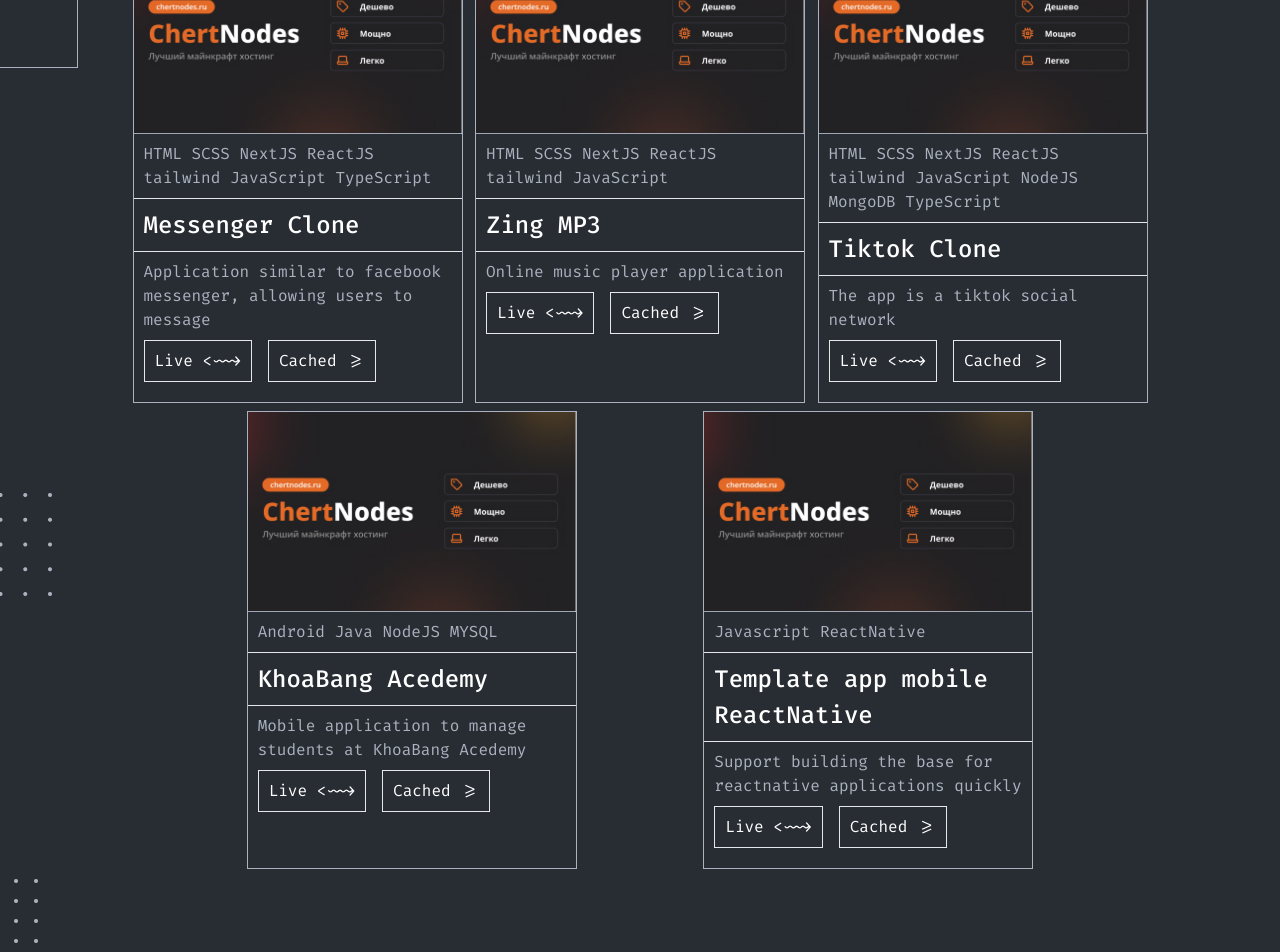
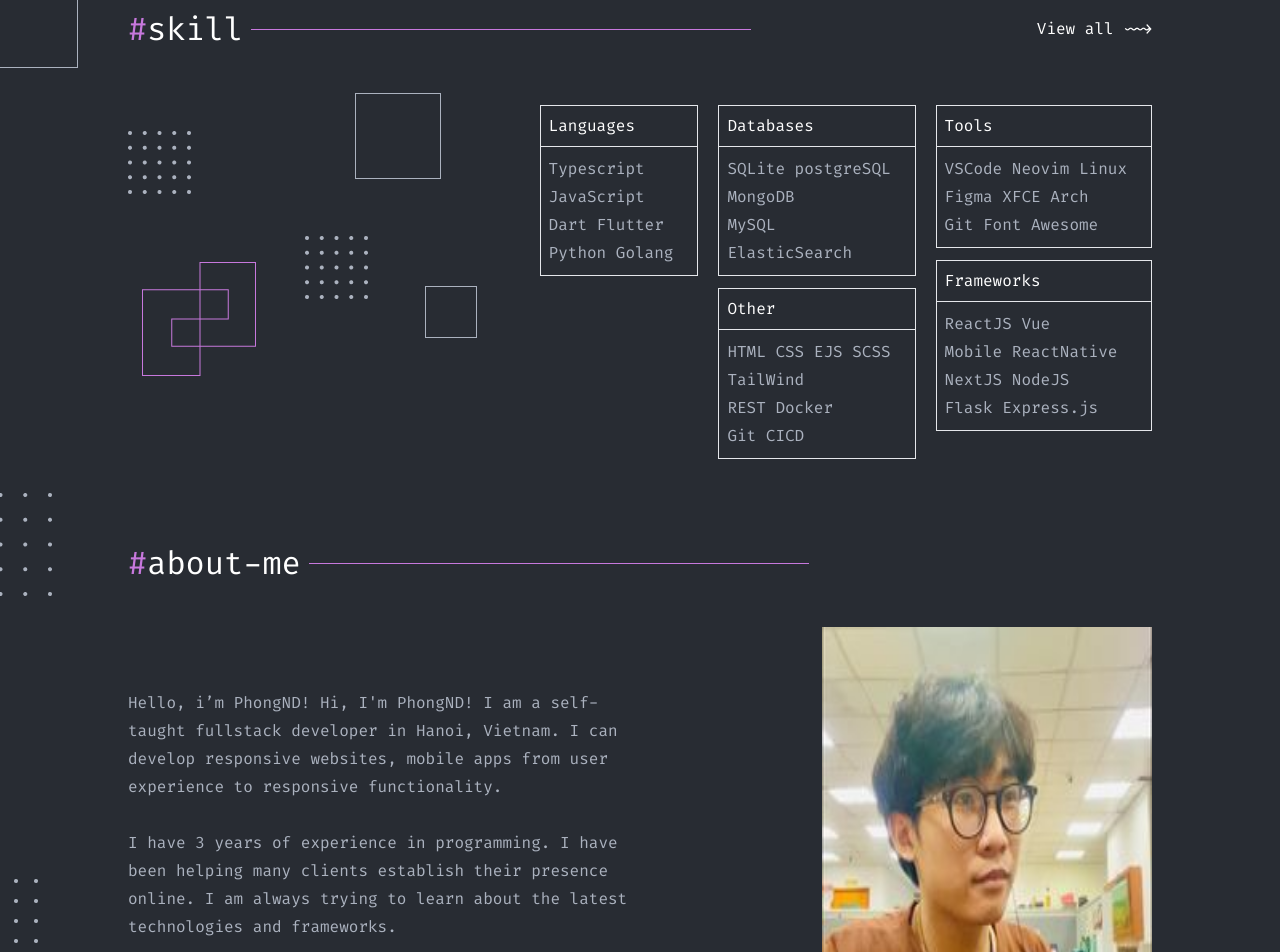
Before and after one commit to nguyendinhphongdx/portfolio-website-reactjs, a React (Create React App) app: page / in a window 1280 px wide. Shown: the part 1540-2492 px from the top of the page. Built offline with nearby package versions, Linux system fonts and the light colour scheme.

Commit message:
add skill

```diff
--- /dev/null
+++ b/src/@core/db/projects.ts
@@ -0,0 +1,73 @@
+const projectsDb = [{
+    title: "8icle",
+    content: "Information scanning and analysis tool",
+    brief: "HTML SCSS NextJS ReactJS tailwind JavaScript TypeScript",
+    img: require('../../resources/imgs/projects/cherfnodes.jpg'),
+    id: 1,
+    href: "https://8icle.com/"
+},
+{
+    title: "Website rent Hotel",
+    content: "Hotel reservation system (FrontEnd)",
+    brief: "HTMl CSS Javascript Boostrap JQuery",
+    img: require('../../resources/imgs/projects/cherfnodes.jpg'),
+    id: 7,
+    source: "https://github.com/nguyendinhphongdx/Website-Rent-Hotel",
+    href: "https://nguyendinhphongdx.github.io/Website-Rent-Hotel/"
+},
+{
+    title: "DBiz Stop, DBiz Driver, DBiz Mng",
+    content: "Hotel reservation system (FrontEnd)",
+    brief: "HTMl CSS Javascript Boostrap JQuery",
+    img: require('../../resources/imgs/projects/cherfnodes.jpg'),
+    id: 8,
+    source: "https://github.com/nguyendinhphongdx/Website-Rent-Hotel",
+    href: "https://nguyendinhphongdx.github.io/Website-Rent-Hotel/"
+},
+{
+    title: "Messenger Clone",
+    content: "Application similar to facebook messenger, allowing users to message",
+    brief: "HTML SCSS NextJS ReactJS tailwind JavaScript TypeScript",
+    img: require('../../resources/imgs/projects/cherfnodes.jpg'),
+    id: 2,
+    href: "https://messenger-clone-pi-azure.vercel.app/",
+    source: "https://github.com/nguyendinhphongdx/messenger-clone",
+},
+{
+    title: "Zing MP3",
+    content: "Online music player application",
+    brief: "HTML SCSS NextJS ReactJS tailwind JavaScript",
+    img: require('../../resources/imgs/projects/cherfnodes.jpg'),
+    id: 3,
+    href: "https://zing-mp3-phi.vercel.app/",
+    source: "https://github.com/nguyendinhphongdx/zing-mp3"
+},
+{
+    title: "Tiktok Clone",
+    content: "The app is a tiktok social network",
+    brief: "HTML SCSS NextJS ReactJS tailwind JavaScript NodeJS MongoDB TypeScript",
+    img: require('../../resources/imgs/projects/cherfnodes.jpg'),
+    id: 4,
+    href: "https://chipper-creponne-410cfa.netlify.app/",
+    source: "https://github.com/nguyendinhphongdx/tiktok-clone"
+},
+{
+    title: "KhoaBang Acedemy",
+    content: "Mobile application to manage students at KhoaBang Acedemy",
+    brief: "Android Java NodeJS MYSQL",
+    img: require('../../resources/imgs/projects/cherfnodes.jpg'),
+    id: 5,
+    source: "https://github.com/nguyendinhphongdx/Scientific"
+},
+{
+    title: "Template app mobile ReactNative",
+    content: "Support building the base for reactnative applications quickly",
+    brief: "Javascript ReactNative",
+    img: require('../../resources/imgs/projects/cherfnodes.jpg'),
+    id: 6,
+    source: "https://github.com/nguyendinhphongdx/ReactNativeTemplateBaseTS"
+},
+]
+export {
+    projectsDb
+};
--- a/src/components/title-section/TitleSection.jsx
+++ b/src/components/title-section/TitleSection.jsx
@@ -1,5 +1,5 @@
 const TitleSection = (props) => {
-    const { title, hideMore } = props;
+    const { title, hideMore, href } = props;
     return (
         <div id="projects" className="flex items-center justify-between mt-[80px] mb-[40px]">
             <div className="left flex items-center gap-2">
@@ -8,7 +8,7 @@
             </div>
             {
                 hideMore ? null : <div className="right text-white cursor-pointer">
-                    {'View all ~~>'}
+                    <a href={href ?? '#'}>{'View all ~~>'}</a>
                 </div>
             }
         </div>
--- a/src/pages/home/Home.tsx
+++ b/src/pages/home/Home.tsx
@@ -6,81 +6,12 @@
 import Quote from "../../views/quote/Quote";
 import Skill from "../../views/skills/Skill";
 import { Card } from '../../components/card-project/ProjectCard';
+import { projectsDb } from '../../@core/db/projects';
 
 const HomePage = () => {
     const [projects, setProjects] = useState<Card[]>([]);
     useEffect(() => {
-        const list: Card[] = [{
-            title: "8icle",
-            content: "Information scanning and analysis tool",
-            brief: "HTML SCSS NextJS ReactJS tailwind JavaScript TypeScript",
-            img: require('../../resources/imgs/projects/cherfnodes.jpg'),
-            id: 1,
-            href: "https://8icle.com/"
-        },
-        {
-            title: "Website rent Hotel",
-            content: "Hotel reservation system (FrontEnd)",
-            brief: "HTMl CSS Javascript Boostrap JQuery",
-            img: require('../../resources/imgs/projects/cherfnodes.jpg'),
-            id: 7,
-            source: "https://github.com/nguyendinhphongdx/Website-Rent-Hotel",
-            href: "https://nguyendinhphongdx.github.io/Website-Rent-Hotel/"
-        },
-        {
-            title: "DBiz Stop, DBiz Driver, DBiz Mng",
-            content: "Hotel reservation system (FrontEnd)",
-            brief: "HTMl CSS Javascript Boostrap JQuery",
-            img: require('../../resources/imgs/projects/cherfnodes.jpg'),
-            id: 8,
-            source: "https://github.com/nguyendinhphongdx/Website-Rent-Hotel",
-            href: "https://nguyendinhphongdx.github.io/Website-Rent-Hotel/"
-        },
-        {
-            title: "Messenger Clone",
-            content: "Application similar to facebook messenger, allowing users to message",
-            brief: "HTML SCSS NextJS ReactJS tailwind JavaScript TypeScript",
-            img: require('../../resources/imgs/projects/cherfnodes.jpg'),
-            id: 2,
-            href: "https://messenger-clone-pi-azure.vercel.app/",
-            source: "https://github.com/nguyendinhphongdx/messenger-clone",
-        },
-        {
-            title: "Zing MP3",
-            content: "Online music player application",
-            brief: "HTML SCSS NextJS ReactJS tailwind JavaScript",
-            img: require('../../resources/imgs/projects/cherfnodes.jpg'),
-            id: 3,
-            href: "https://zing-mp3-phi.vercel.app/",
-            source: "https://github.com/nguyendinhphongdx/zing-mp3"
-        },
-        {
-            title: "Tiktok Clone",
-            content: "The app is a tiktok social network",
-            brief: "HTML SCSS NextJS ReactJS tailwind JavaScript NodeJS MongoDB TypeScript",
-            img: require('../../resources/imgs/projects/cherfnodes.jpg'),
-            id: 4,
-            href: "https://chipper-creponne-410cfa.netlify.app/",
-            source: "https://github.com/nguyendinhphongdx/tiktok-clone"
-        },
-        {
-            title: "KhoaBang Acedemy",
-            content: "Mobile application to manage students at KhoaBang Acedemy",
-            brief: "Android Java NodeJS MYSQL",
-            img: require('../../resources/imgs/projects/cherfnodes.jpg'),
-            id: 5,
-            source: "https://github.com/nguyendinhphongdx/Scientific"
-        },
-        {
-            title: "Template app mobile ReactNative",
-            content: "Support building the base for reactnative applications quickly",
-            brief: "Javascript ReactNative",
-            img: require('../../resources/imgs/projects/cherfnodes.jpg'),
-            id: 6,
-            source: "https://github.com/nguyendinhphongdx/ReactNativeTemplateBaseTS"
-        },
-
-        ];
+        const list: Card[] = projectsDb.slice(0,3);
         setProjects(list);
     }, []);
 
--- a/src/views/about/Aboutme.tsx
+++ b/src/views/about/Aboutme.tsx
@@ -8,15 +8,17 @@
             <div className="flex gap-2 justify-between">
                 <div className="left w-[515px] mt-5 flex items-center leading-[28px] flex-wrap">
                     <p className="text-[16px] text-[var(--menu-inactive)]">Hello, i’m PhongND!
-                        I’m a self-taught front-end developer based in Kyiv, Ukraine. I can develop responsive websites from scratch and raise them into modern user-friendly web experiences.
-                        <br /> <br />Transforming my creativity and knowledge into a websites has been my passion for over a year. I have been helping various clients to establish their presence online. I always strive to learn about the newest technologies and frameworks.
+                        Hi, I'm PhongND! I am a self-taught fullstack developer in Hanoi, Vietnam. I can develop responsive websites, mobile apps from user experience to responsive functionality.
+                        <br />
+                        <br />
+                        I have 3 years of experience in programming. I have been helping many clients establish their presence online. I am always trying to learn about the latest technologies and frameworks.
                     </p>
                     {
                         hideMore ? null : <div className="transition duration-300 hover:text-[var(--color-menu-violet)] hover:border-[var(--color-menu-violet)] cursor-pointer border-[1px] p-[6px] text-white inline-block">{'Read more ->'}</div>
                     }
                 </div>
                 <div className="right">
-                    <img className="w-[330px] h-[480px]" src={require('../../resources/imgs/about-me/right.png')} alt="" />
+                    <img className="w-[330px] h-[480px]" src={require('../../resources/imgs/about-me/me.jpg')} alt="" />
                 </div>
             </div>
         </div>
--- a/src/views/projects/Project.jsx
+++ b/src/views/projects/Project.jsx
@@ -7,7 +7,7 @@
     };
     return (
         <div id="projects">
-            <TitleSection title={'projects'} width={500} />
+            <TitleSection title={'projects'} width={500} href="/projects"/>
             <div className="flex gap-2 justify-evenly flex-wrap">
             {listProjects()}
             </div>
--- a/src/views/skills/Skill.tsx
+++ b/src/views/skills/Skill.tsx
@@ -5,17 +5,17 @@
         left: [
             {
                 title: 'Languages',
-                skills: ['Typescript Lua', 'Python JavaScript'],
+                skills: ['Typescript',' JavaScript', 'Dart Flutter', 'Python Golang'],
             },
         ],
         center: [
             {
                 title: 'Databases',
-                skills: ['SQLite postgreSQL', 'Mongo'],
+                skills: ['SQLite postgreSQL', 'MongoDB', 'MySQL', 'ElasticSearch'],
             },
             {
                 title: 'Other',
-                skills: ['HTML CSS EJS SCSS', 'REST JINJA'],
+                skills: ['HTML CSS EJS SCSS','TailWind', 'REST Docker', 'Git CICD'],
             }
         ],
         right: [
@@ -25,7 +25,7 @@
             },
             {
                 title: 'Frameworks',
-                skills: ['React Vue', 'Disanake', 'Discord.js', 'Flask Express.js'],
+                skills: ['ReactJS Vue', 'Mobile ReactNative', 'NextJS NodeJS', 'Flask Express.js'],
             }
         ]
     };
```
Also changed, not shown: src/resources/imgs/about-me/me.jpg (added).
